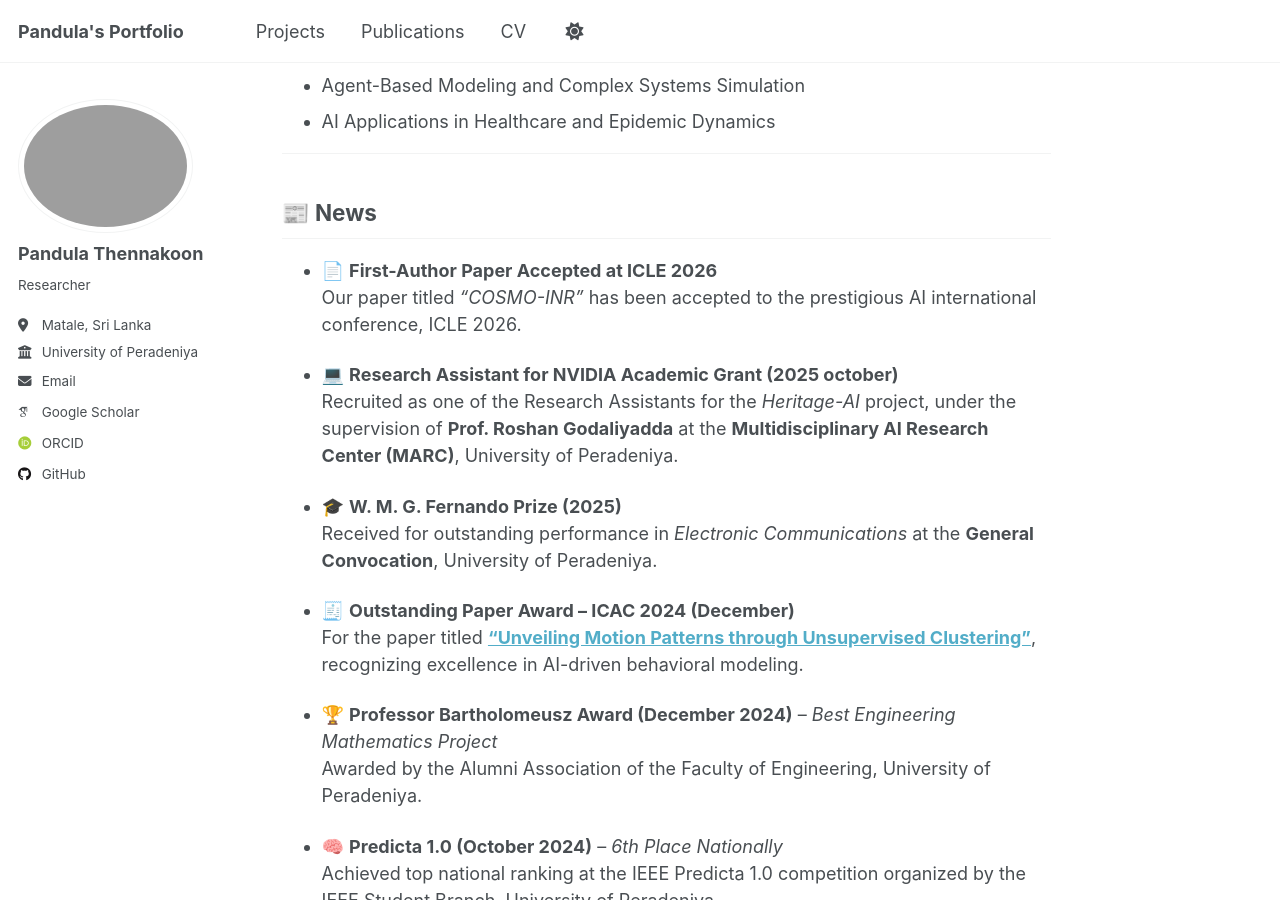
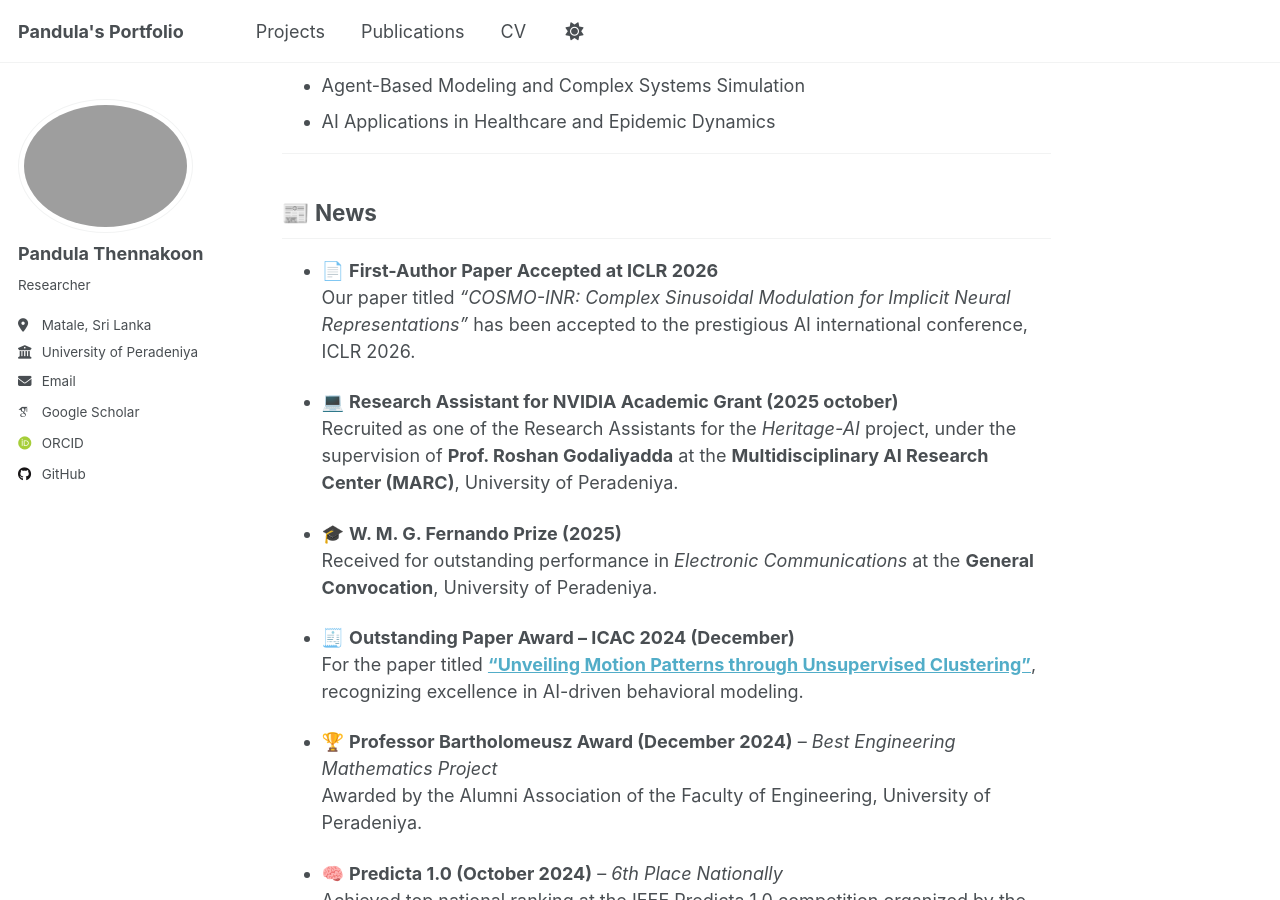
Before and after one commit to Pandula-2000/Pandula-2000.github.io, a Jekyll site: the page built from _pages/about.md, in a window 1280 px wide and 900 px high, scrolled down 589 px. Built offline with Jekyll 4.4.1, drawn with Linux system fonts in a browser that asks for light colours; some web fonts are replaced; a script that is not in the unit is left out.

Commit message:
Cosmo fix

```diff
--- a/_pages/about.md
+++ b/_pages/about.md
@@ -27,8 +27,8 @@ My research focuses on developing intelligent computational models that bridge *
 
 ## 📰 News
 
-- 📄 **First-Author Paper Accepted at ICLE 2026**
-  Our paper titled *"COSMO-INR"* has been accepted to the prestigious AI international conference, ICLE 2026.
+- 📄 **First-Author Paper Accepted at ICLR 2026**
+  Our paper titled *"COSMO-INR: Complex Sinusoidal Modulation for Implicit Neural Representations"* has been accepted to the prestigious AI international conference, ICLR 2026.
 
 - 💻 **Research Assistant for NVIDIA Academic Grant (2025 october)**
   Recruited as one of the Research Assistants for the *Heritage-AI* project, under the supervision of **Prof. Roshan Godaliyadda** at the **Multidisciplinary AI Research Center (MARC)**, University of Peradeniya.
```
